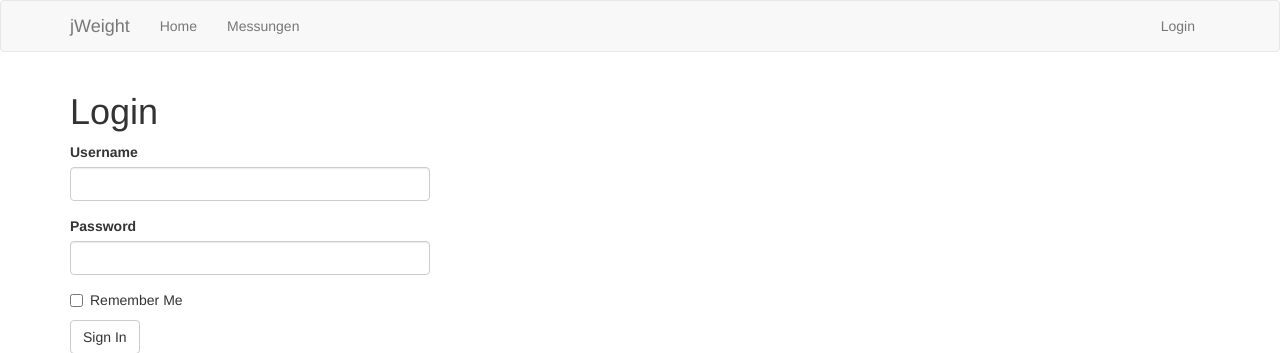
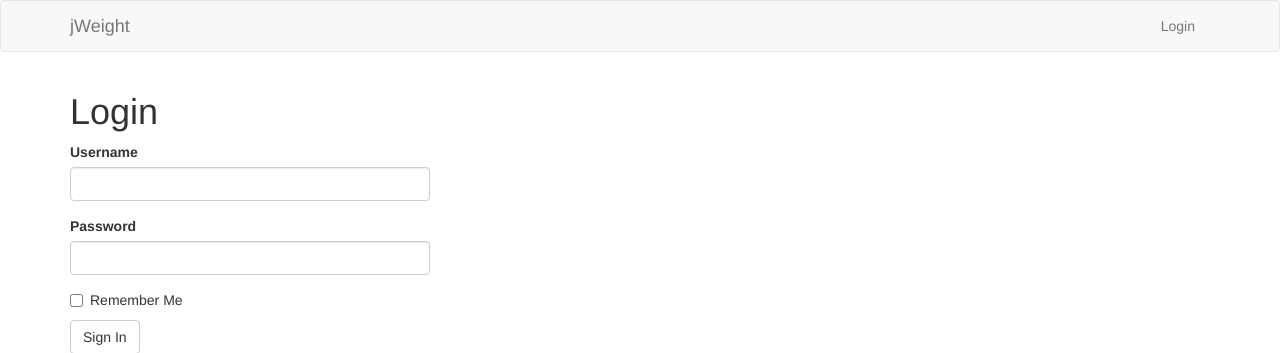
Before and after one commit to jesterchen/jWeight, a Flask app: page /login in a window 1280 px wide. Shown: the top 353 px of the page. Run offline with Flask 2, Linux system fonts and the light colour scheme; some libraries are stand-ins or nearby versions.

Commit message:
Remove navigation items

```diff
--- a/app/templates/base.html
+++ b/app/templates/base.html
@@ -19,8 +19,6 @@
             </div>
             <div class="collapse navbar-collapse" id="bs-example-navbar-collapse-1">
                 <ul class="nav navbar-nav">
-                    <li><a href="{{ url_for('index') }}">Home</a></li>
-                    <li><a href="{{ url_for('measurements') }}">Messungen</a></li>
                 </ul>
                 <ul class="nav navbar-nav navbar-right">
                     {% if current_user.is_anonymous %}
```
